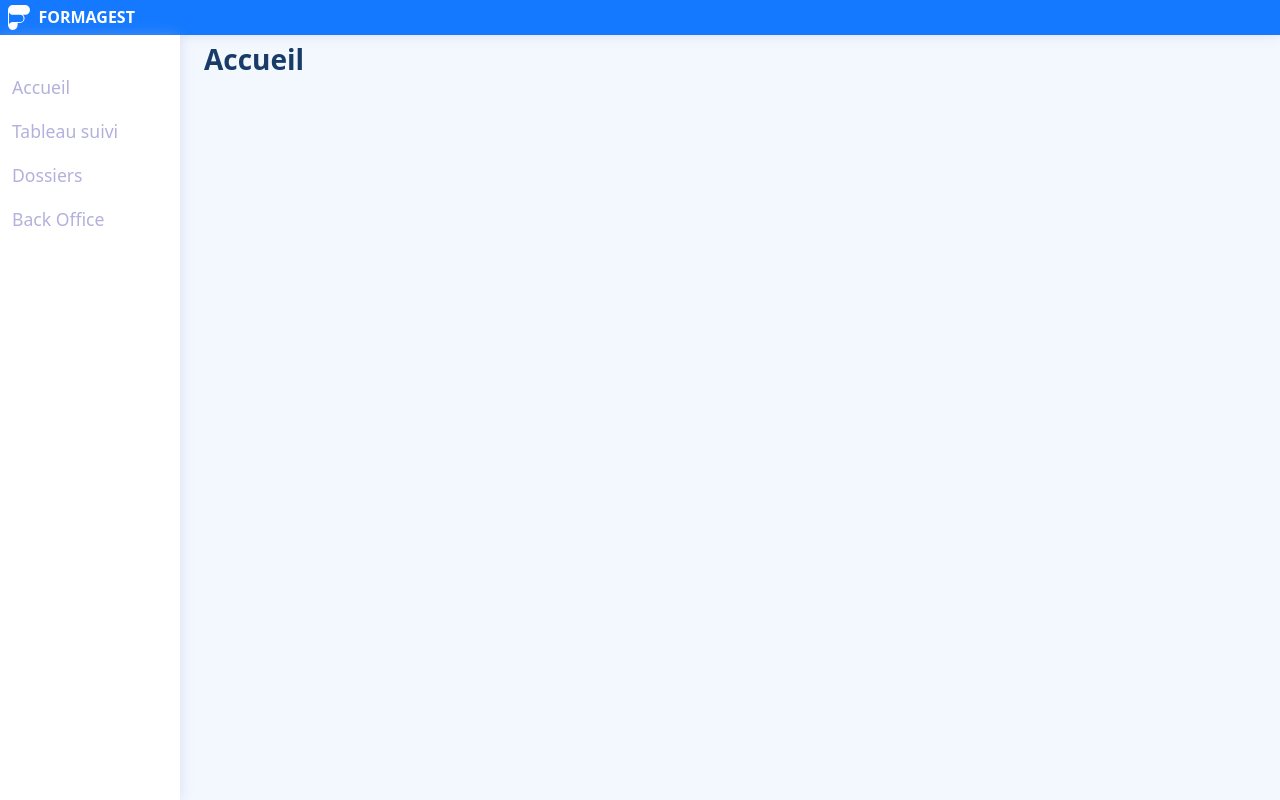
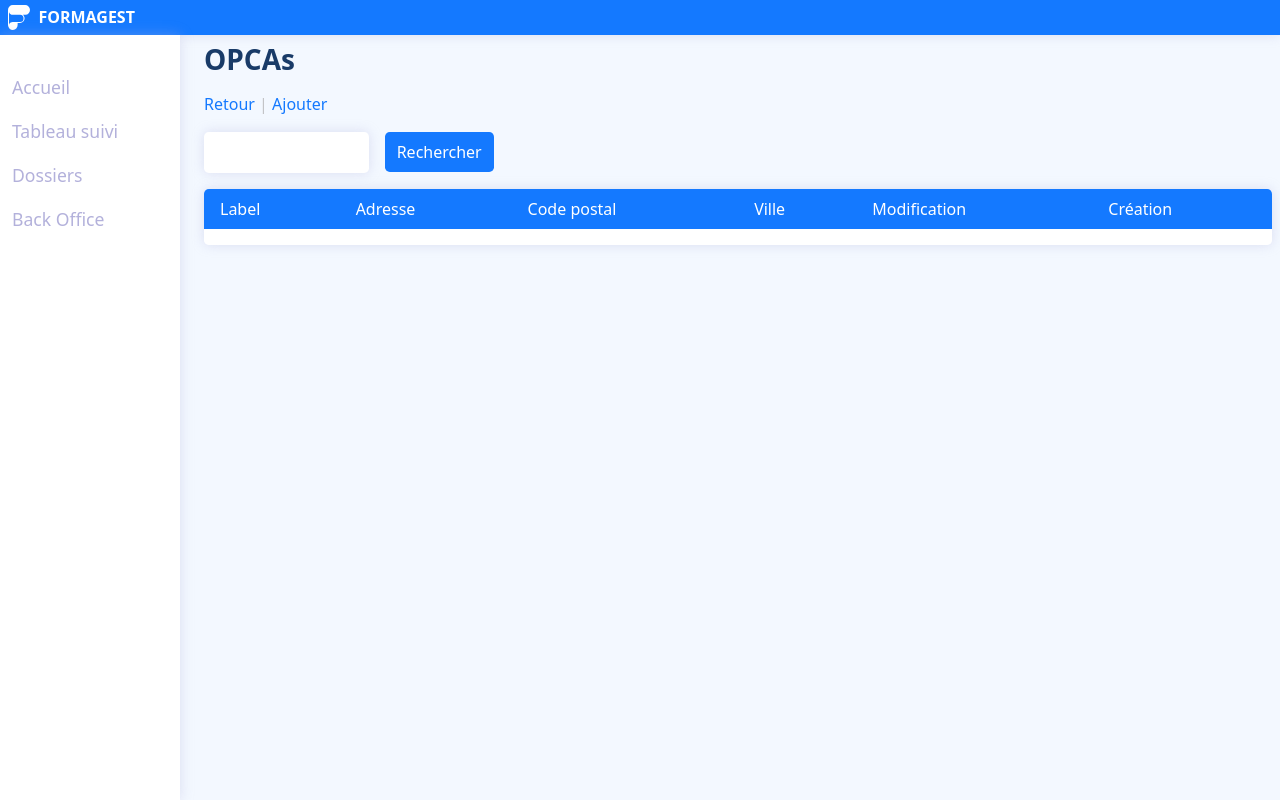
Before and after one commit to matthieu-marty/Formagest, a PHP site: page /opcas in a window 1280 px wide. Run offline with PHP 8.4, Linux system fonts and the light colour scheme; tables that the repository leaves empty or names only in its code hold one stand-in row (values such as "Sample post"); lists and menus that the app fills with data are empty; some libraries are stand-ins or nearby versions.

Commit message:
Fix | OPCAs : chargement #1

```diff
--- a/controllers/OpcasController.controller.php
+++ b/controllers/OpcaController.controller.php
@@ -1,9 +1,9 @@
 <?php
-require_once 'models/managers/opcaManager.class.php';
+require_once 'models/managers/OpcaManager.class.php';
 
 class OpcaController
 {
-    private $Opca_manager;
+    private $opca_manager;
 
     public function __construct()
     {
--- a/index.php
+++ b/index.php
@@ -158,6 +158,35 @@ if (empty($_GET['page'])) {
             }
             break;
 
+            /**
+             * OPCAS
+             */
+        case "opcas":
+            require_once "controllers/OpcaController.controller.php";
+            $opca_controller = new OpcaController;
+            if (!empty($url[1])) {
+                switch ($url[1]) {
+                    case "delete":;
+                        break;
+                    case "edit":;
+                        break;
+                    case "create":;
+                        break;
+                    case "save":;
+                        break;
+                    case "read":;
+                        break;
+                    case "update":;
+                        break;
+                    case "edit":;
+                        break;
+                    case "search":;
+                        break;
+                }
+            } else {
+                $opca_controller->AfficherOpcas();
+            }
+            break;
 
 
             /**
--- a/models/classes/Opca.class.php
+++ b/models/classes/Opca.class.php
@@ -7,67 +7,58 @@ class Opca
     private $adresse;
     private $code_postal;
     private $ville;
+    private $date_modification;
+    private $date_creation;
 
-    public function __constuct($id, $nom, $adresse, $code_postal, $ville)
+    public function __constuct($id, $nom, $adresse, $code_postal, $ville, $date_modification, $date_creation)
     {
         $this->id = $id;
         $this->nom = $nom;
         $this->adresse = $adresse;
         $this->code_postal = $code_postal;
         $this->ville = $ville;
+        $this->date_modification = $date_modification;
+        $this->date_creation = $date_creation;
     }
 
     public function getId()
     {
         return $this->id;
     }
-    public function setId($id)
-    {
-        $this->id;
-    }
 
     public function getNom()
     {
         return $this->nom;
-    }
-    public function setNom($nom)
-    {
-        $this->nom = $nom;
     }
 
     public function getAdresse()
     {
         return $this->adresse;
     }
-    public function setAdresse($adresse)
-    {
-        $this->adresse = $adresse;
-    }
+
 
     public function getCode_Postal()
     {
         return $this->code_postal;
-    }
-    public function setCode_postal($code_postal)
-    {
-        $this->code_postal = $code_postal;
     }
 
     public function getVille()
     {
         return $this->ville;
     }
-    public function setVille($ville)
-    {
-        $this->ville = $ville;
-    }
 
     public function getImg()
     {
         return $this->img;
     }
-    public function setImg($img)
+
+    public function getDate_Modification()
     {
-        $this->img = $img;
+        return $this->date_modification;
+    }
+
+    public function getDate_Creation()
+    {
+        return $this->date_creation;
     }
 }
--- a/models/managers/OpcaManager.class.php
+++ b/models/managers/OpcaManager.class.php
@@ -1,5 +1,6 @@
 <?php
-
+require_once 'models/classes/Model.class.php';
+require_once 'models/classes/Opca.class.php';
 class OpcaManager extends Model
 {
     private $opcas;
@@ -13,4 +14,34 @@ class OpcaManager extends Model
     {
         return $this->opcas;
     }
+
+    public function getOpcaById($id)
+    {
+        foreach ($this->opcas as $opca) {
+            if ($opca->getId() === $id) {
+                return $opca;
+            }
+        }
+    }
+
+    public function chargementOpcas()
+    {
+        $req = $this->getBDD()->prepare("SELECT * FROM fg_opca ORDER BY date_creation DESC");
+        $req->execute();
+        $opcas = $req->fetchAll(PDO::FETCH_ASSOC);
+        $req->closeCursor();
+
+        foreach ($opcas as $opca) {
+            $o = new Opca(
+                $opca['id'],
+                $opca['nom'],
+                $opca['adresse'],
+                $opca['code_postal'],
+                $opca['ville'],
+                $opca['date_modification'],
+                $opca['date_creation'],
+            );
+            $this->addOpca($o);
+        }
+    }
 }
--- /dev/null
+++ b/views/opcas.view.php
@@ -0,0 +1,74 @@
+<?php
+ob_start()
+?>
+
+<h3>OPCAs</h3>
+
+<p class="text-border"><a href="<?= URL ?>back-office">Retour</a> | <a href="<?= URL ?>opcas/create">Ajouter</a></p>
+
+<div class="grid gap-1 mb-1">
+    <div class="col-lg-2 col-md-6 col-sm-12">
+        <input class="form" type="text" name="search" id="search" autocomplete="off">
+    </div>
+    <div class="col-lg-8 col-md-6 col-sm-12">
+        <a class="btn btn-primary-action" onclick="recherche()">Rechercher</a>
+    </div>
+</div>
+
+<?php if (!empty($opcas)) : ?>
+    <div class="table-container">
+        <table>
+            <thead>
+                <tr>
+                    <th>Label</th>
+                    <th>Adresse</th>
+                    <th>Code postal</th>
+                    <th>Ville</th>
+                    <th>Modification</th>
+                    <th>Création</th>
+                </tr>
+            </thead>
+
+            <tbody>
+                <?php foreach ($opcas as $opca) : ?>
+                    <tr>
+                        <td><a href="<?= URL ?>opcas/read/<?= $opca->getId(); ?>"><?= $opca->getNom(); ?></a></td>
+                        <td><?= $opca->getAdresse(); ?></td>
+                        <td><?= $opca->getCode_Postal(); ?></td>
+                        <td><?= $opca->getVille(); ?></td>
+                        <td><?= $opca->getDate_Modification(); ?></td>
+                        <td><?= $opca->getDate_Creation(); ?></td>
+                    </tr>
+                <?php endforeach; ?>
+            </tbody>
+
+        </table>
+    </div>
+<?php else : ?>
+    <p class="p-2 text-grey border-dashed text-center text-bold">Aucun résultats</p>
+    </div>
+<?php endif; ?>
+
+
+<!-- Recherche enseigne -->
+<script type="text/javascript">
+    function recherche() {
+        var search = document.getElementById("search").value;
+        if (search !== null) {
+            var url = "<?= URL ?>opcas/search/";
+            document.location.href = url + search;
+        }
+    }
+</script>
+
+
+
+
+
+
+
+<?php
+$content = ob_get_clean();
+$title = "FORMAGEST | OPCAs";
+require_once 'views/templates/default.php';
+?>
```
